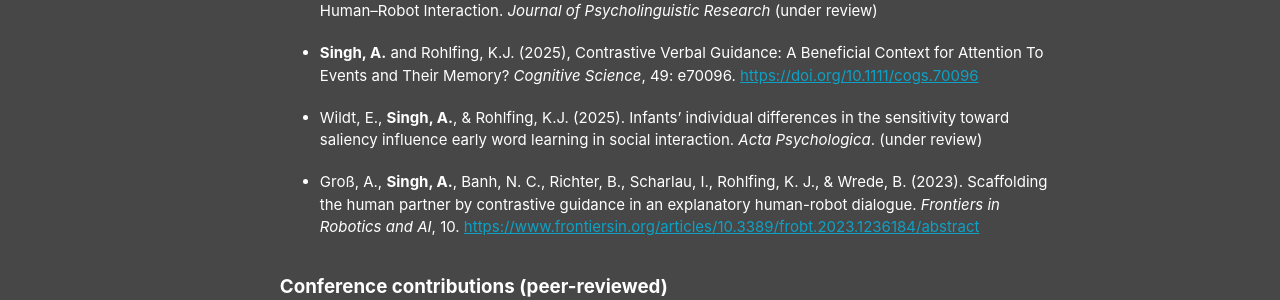
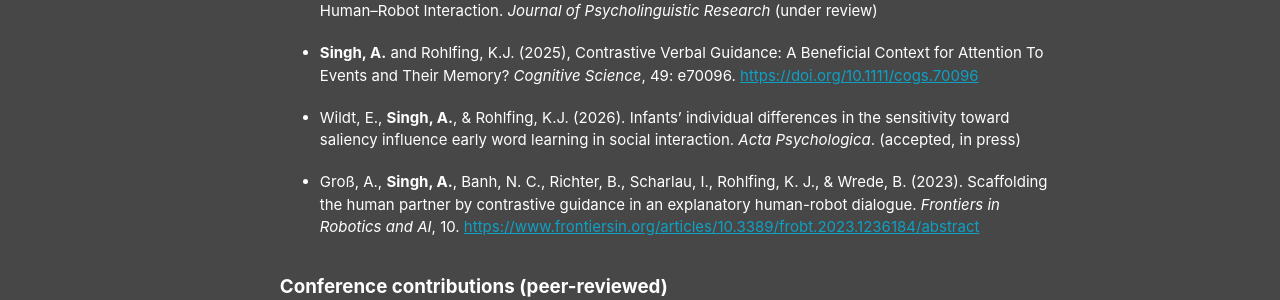
Before and after one commit to amits1ngh/amits1ngh.github.io, a Jekyll site: the page built from _pages/publications.md, in a window 1280 px wide and 900 px high. Shown: the part 243-543 px from the top of the window. Built offline with Jekyll 4.4.1, drawn with Linux system fonts in a browser that asks for light colours; a script that is not in the unit is left out.

Commit message:
updated publication and news

```diff
--- a/_pages/publications.md
+++ b/_pages/publications.md
@@ -14,7 +14,7 @@ de_url: /de/publications/
 
 - **Singh, A.** and Rohlfing, K.J. (2025), Contrastive Verbal Guidance: A Beneficial Context for Attention To Events and Their Memory? *Cognitive Science*, 49: e70096. [https://doi.org/10.1111/cogs.70096](https://doi.org/10.1111/cogs.70096)
 
-- Wildt, E., **Singh, A.**, & Rohlfing, K.J. (2025). Infants' individual differences in the sensitivity toward saliency influence early word learning in social interaction. *Acta Psychologica*. (under review)
+- Wildt, E., **Singh, A.**, & Rohlfing, K.J. (2026). Infants' individual differences in the sensitivity toward saliency influence early word learning in social interaction. *Acta Psychologica*. (accepted, in press)
 
 - Groß, A., **Singh, A.**, Banh, N. C., Richter, B., Scharlau, I., Rohlfing, K. J., & Wrede, B. (2023). Scaffolding the human partner by contrastive guidance in an explanatory human-robot dialogue. *Frontiers in Robotics and AI*, 10. [https://www.frontiersin.org/articles/10.3389/frobt.2023.1236184/abstract](https://www.frontiersin.org/articles/10.3389/frobt.2023.1236184/abstract)
 
```
Also changed, not shown: _pages/about.md (+3 -0 lines), _pages/publications-de.md (+1 -1 lines).
